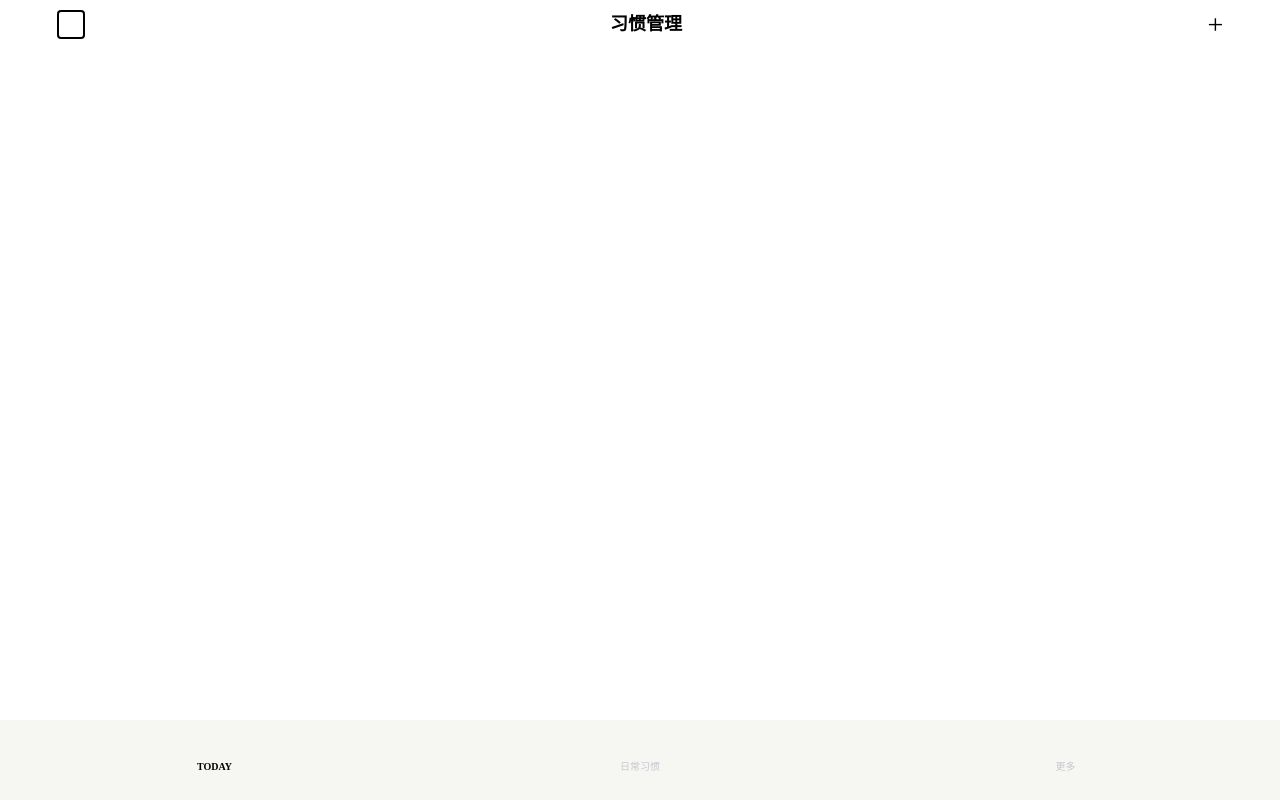
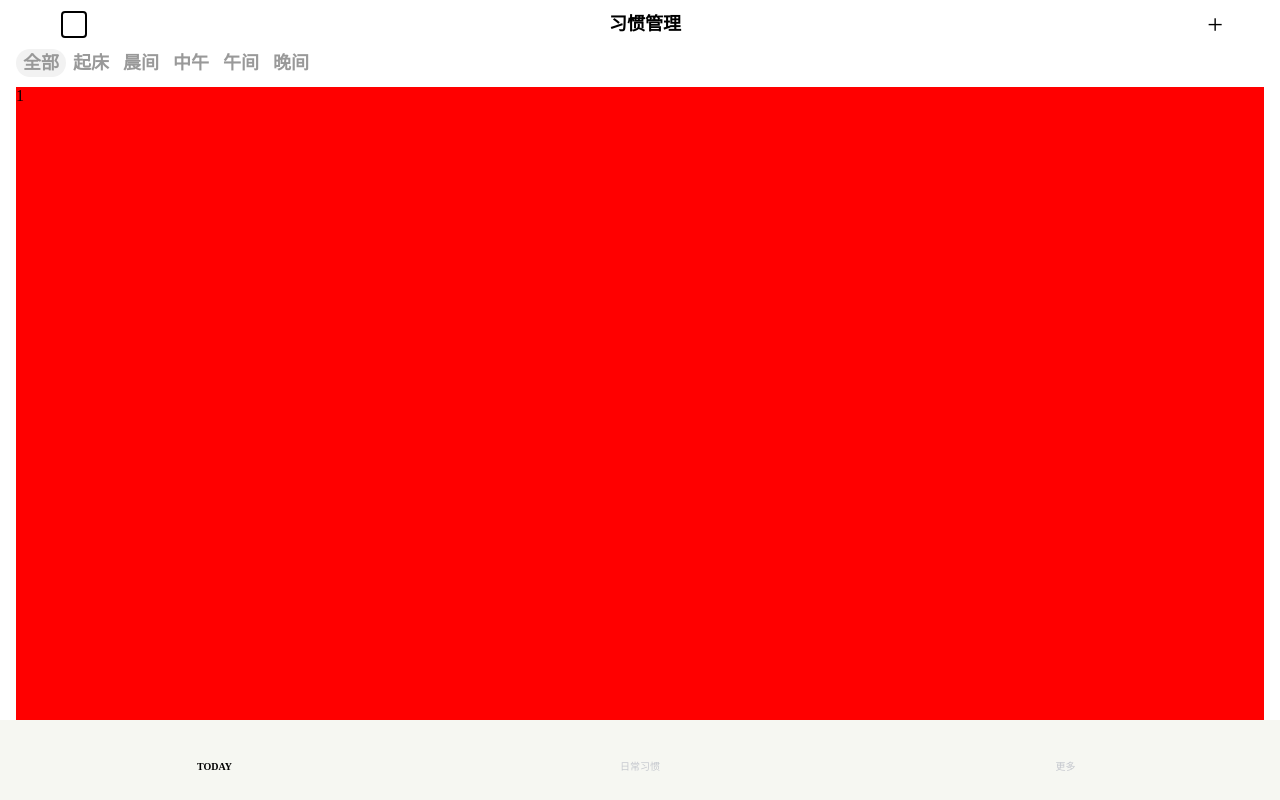
Before and after one commit to Garfield-0927/BIngYanInternship, a Vue app: page /home/habit in a window 1280 px wide. Built offline with nearby package versions, Linux system fonts and the light colour scheme.

Commit message:
feat: swiper structure done

```diff
--- /dev/null
+++ b/src/views/home/ChildComp/HabitComp/HabitSwiper.vue
@@ -0,0 +1,129 @@
+<template>
+  <div id="swiper-container">
+    <div class="title-container">
+      <div class="title-item" v-for="(item, index) in title" :key="item" @click="ChangeIndex(index)">{{ item }}</div>
+      <div class="shadow" ref="shadow"></div>
+    </div>
+
+
+    <div class="swiper-item-container">
+      <div class="swiper-item-wrapper">
+        <habit-swiper-item ref="swiperItem" class="swiper-item">1</habit-swiper-item>
+        <habit-swiper-item ref="swiperItem" class="swiper-item">2</habit-swiper-item>
+        <habit-swiper-item ref="swiperItem" class="swiper-item">3</habit-swiper-item>
+        <habit-swiper-item ref="swiperItem" class="swiper-item">4</habit-swiper-item>
+        <habit-swiper-item ref="swiperItem" class="swiper-item">5</habit-swiper-item>
+        <habit-swiper-item ref="swiperItem" class="swiper-item">6</habit-swiper-item>
+      </div>
+    </div>
+
+
+  </div>
+</template>
+
+<script>
+import HabitSwiperItem from "@/views/home/ChildComp/HabitComp/HabitSwiperItem";
+
+export default {
+  name: "MySwiper",
+
+  components: {
+    HabitSwiperItem
+  },
+  props: {
+    title: {
+      type: Array,
+      default: () => ["全部", "起床", "晨间", "中午", "午间", "晚间"]
+    }
+  },
+
+  data() {
+    return {
+      currentIndex: 0
+    }
+  },
+
+  mounted() {
+
+  },
+
+  methods: {
+
+    // 点击不同时间阴影变化
+    ChangeIndex(index) {
+      const unitLengthOfTitle = 50
+      let moveLengthOfTitle = unitLengthOfTitle * ( - index)
+      this.$refs.shadow.style.transform = `translate(${-moveLengthOfTitle}px)`;
+
+      const unitLengthOfSwiperItem = this.$refs.swiperItem.$el.clientWidth;
+      let moveLengthOfSwiperItem = unitLengthOfSwiperItem * ( - index)
+      let items = document.getElementsByClassName("swiper-item")
+      for (let i of items){
+        i.style.transform = `translate(${moveLengthOfSwiperItem}px)`;
+      }
+      this.currentIndex = index;
+    }
+  }
+
+
+}
+</script>
+
+<style scoped lang="less">
+#swiper-container {
+  height: calc(90vh - 49px);
+  width: calc(100vw - 2em);
+
+
+  .title-container {
+    display: flex;
+    align-items: center;
+    position: relative;
+
+    .title-item {
+      width: 50px;
+      height: 28px;
+      font-size: 18px;
+      font-weight: bold;
+      text-align: center;
+      line-height: 28px;
+      color: #999999;
+    }
+
+
+    .shadow {
+      position: absolute;
+      width: 50px;
+      height: 28px;
+      background-color: #F2F2F2;
+      border-radius: 28px;
+      transition: all .6s ease-in-out;
+      z-index: -1;
+    }
+
+  }
+
+
+  .swiper-item-container {
+    height: calc(100% - 28px);
+    width: 100%;
+    overflow: hidden;
+    .swiper-item-wrapper {
+      width: 1000%;
+      .swiper-item {
+        margin-top: 10px;
+        height: calc(90vh - 49px - 28px - 10px);
+        width: calc(100vw - 2em);
+        transition: all .6s;
+        background-color: red;
+        float: left;
+        overflow: hidden;
+      }
+
+    }
+
+
+  }
+
+}
+</style>
--- /dev/null
+++ b/src/views/home/ChildComp/HabitComp/HabitSwiperItem.vue
@@ -0,0 +1,17 @@
+<template>
+  <div class="swiper-item-container">
+    <slot></slot>
+  </div>
+</template>
+
+<script>
+export default {
+  name: "HabitSwiperItem"
+}
+</script>
+
+<style scoped lang="less">
+.swiper-item-container{
+
+}
+</style>
--- /dev/null
+++ b/src/views/home/ChildComp/HabitComp/HabitTopBar.vue
@@ -0,0 +1,63 @@
+<template>
+  <div id="top-bar-container">
+    <top-bar width="inherit">
+      <div slot="left" class="leftItem">
+        <icon-font name="#icon-tiaoshi" fs="18px"></icon-font>
+      </div>
+      <div slot="center" class="centerItem">
+        <div>习惯管理</div>
+      </div>
+      <div slot="right" class="rightItem">
+        +
+      </div>
+    </top-bar>
+  </div>
+</template>
+
+<script>
+import TopBar from "@/components/common/topbar/TopBar";
+import IconFont from "@/components/common/iconfont/IconFont";
+
+export default {
+  name: "HabitTopBar",
+  components: {
+    TopBar,
+    IconFont
+  }
+}
+</script>
+
+<style scoped lang="less">
+#top-bar-container {
+  .leftItem {
+    border: 2px solid #000000;
+    border-radius: 4px;
+    padding: 2px;
+    transform: translateX(4px);
+  }
+
+  .centerItem {
+    width: 70%;
+    height: 49px;
+    font-weight: bolder;
+    display: flex;
+    justify-content: center;
+    align-items: center;
+    position: relative;
+
+    div {
+      font-size: 18px;
+      height: 49px;
+      line-height: 49px;
+    }
+  }
+
+  .rightItem {
+    font-size: 28px;
+    height: 49px;
+    line-height: 49px;
+  }
+}
+
+
+</style>
--- a/src/views/home/ChildComp/HomeHabit.vue
+++ b/src/views/home/ChildComp/HomeHabit.vue
@@ -1,29 +1,25 @@
 <template>
   <div class="habit-container">
-    <top-bar width="inherit">
-      <div slot="left" class="leftItem">
-        <icon-font name="#icon-tiaoshi" fs="24px"></icon-font>
-      </div>
-      <div slot="center" class="centerItem">
-        <div>习惯管理</div>
-      </div>
-      <div slot="right" class="rightItem">
-        +
-      </div>
-    </top-bar>
+    <habit-top-bar/>
+
+    <div class="main">
+      <habit-swiper/>
+    </div>
+
+
 
   </div>
 </template>
 
 <script>
-import TopBar from "@/components/common/topbar/TopBar";
-import IconFont from "@/components/common/iconfont/IconFont";
+import HabitTopBar from "@/views/home/ChildComp/HabitComp/HabitTopBar";
+import HabitSwiper from "@/views/home/ChildComp/HabitComp/HabitSwiper";
 
 export default {
   name: "HomeHabit",
   components: {
-    TopBar,
-    IconFont
+    HabitTopBar,
+    HabitSwiper
   }
 }
 </script>
@@ -34,33 +30,12 @@ export default {
   width: 100vw;
   padding: 0 1em;
   box-sizing: border-box;
+  overflow: scroll;
 
-  .leftItem{
-    border: 2px solid #000000;
-    border-radius: 4px;
+  .main{
+    padding-top: 49px;
+    height: calc(90vh - 49px);
   }
 
-
-  .centerItem {
-    width: 70%;
-    height: 49px;
-    font-weight: bolder;
-    display: flex;
-    justify-content: center;
-    align-items: center;
-    position: relative;
-
-    div{
-      font-size: 18px;
-      height: 49px;
-      line-height: 49px;
-    }
-  }
-
-  .rightItem {
-    font-size: 28px;
-    height: 49px;
-    line-height: 49px;
-  }
 }
 </style>
--- a/src/views/home/ChildComp/TodayComp/TodayMain.vue
+++ b/src/views/home/ChildComp/TodayComp/TodayMain.vue
@@ -43,7 +43,7 @@ export default {
             {
               iconName: "#icon-signal",
               taskDesc: "模电数电",
-              completed: true,
+              completed: false,
               completedBgc: "#99CCFF",
               daysInARow: 3,
             },
@@ -62,7 +62,7 @@ export default {
             {
               iconName: "#icon-chizaocan",
               taskDesc: "记得早餐",
-              completed: true,
+              completed: false,
               completedBgc: "#FFCC33",
               daysInARow: 2,
             },
@@ -76,7 +76,7 @@ export default {
             {
               iconName: "#icon-signal",
               taskDesc: "模电数电",
-              completed: true,
+              completed: false,
               completedBgc: "#99CCFF",
               daysInARow: 3,
             },
@@ -95,7 +95,7 @@ export default {
             {
               iconName: "#icon-chizaocan",
               taskDesc: "记得早餐",
-              completed: true,
+              completed: false,
               completedBgc: "#FFCC33",
               daysInARow: 2,
             },
@@ -109,7 +109,7 @@ export default {
             {
               iconName: "#icon-signal",
               taskDesc: "模电数电",
-              completed: true,
+              completed: false,
               completedBgc: "#99CCFF",
               daysInARow: 3,
             },
@@ -142,7 +142,7 @@ export default {
             {
               iconName: "#icon-signal",
               taskDesc: "模电数电",
-              completed: true,
+              completed: false,
               completedBgc: "#99CCFF",
               daysInARow: 3,
             },
@@ -154,7 +154,7 @@ export default {
             {
               iconName: "#icon-Washingmachine",
               taskDesc: "洗漱整理",
-              completed: true,
+              completed: false,
               completedBgc: "#CCFF99",
               daysInARow: 1,
             },
@@ -175,7 +175,7 @@ export default {
             {
               iconName: "#icon-signal",
               taskDesc: "模电数电",
-              completed: true,
+              completed: false,
               completedBgc: "#99CCFF",
               daysInARow: 3,
             },
--- a/src/views/home/ChildComp/TodayComp/TodayTask.vue
+++ b/src/views/home/ChildComp/TodayComp/TodayTask.vue
@@ -154,6 +154,7 @@ export default {
 
       .days{
         margin-bottom: 20px;
+        color: #c5c8ce;
       }
     }
 
--- a/src/views/home/Home.vue
+++ b/src/views/home/Home.vue
@@ -1,7 +1,7 @@
 <template>
   <div class="Home-Container">
 
-    <keep-alive>
+    <keep-alive exclude="TodayClockIn">
       <router-view></router-view>
     </keep-alive>
     <home-bottom-bar></home-bottom-bar>
```
